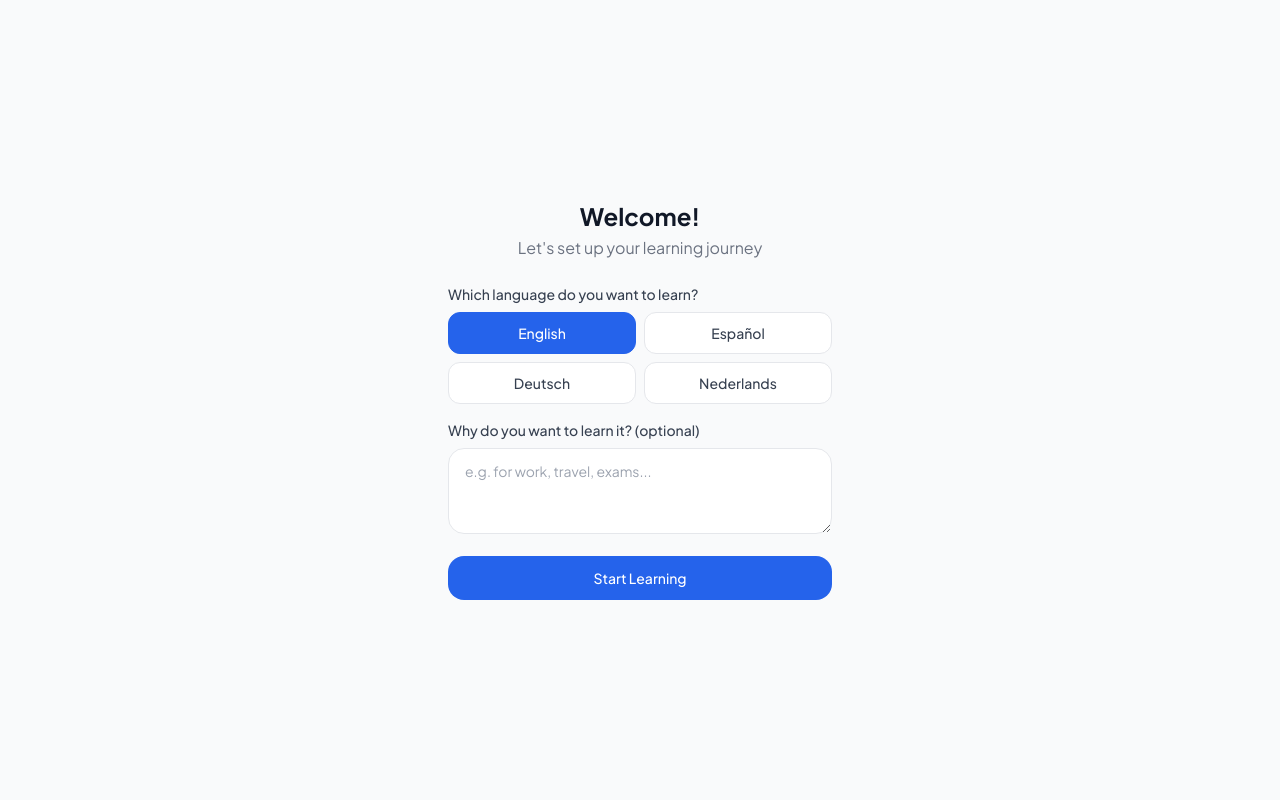
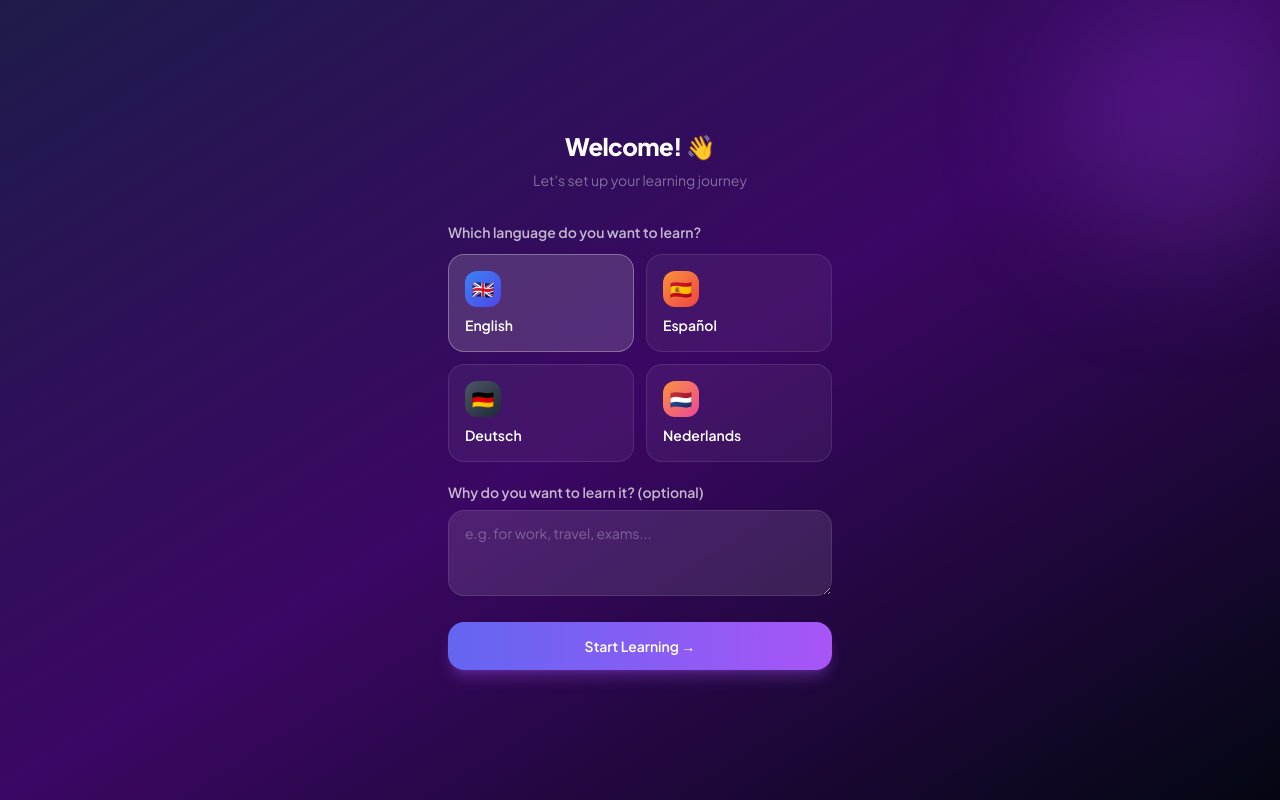
Before and after one commit to Ahmed-apou-lhaasan/ai-language-coach, a Next.js app: page /onboarding in a window 1280 px wide. Built offline with nearby package versions, Linux system fonts and the light colour scheme.

Commit message:
Update page.tsx

```diff
--- a/app/onboarding/page.tsx
+++ b/app/onboarding/page.tsx
@@ -5,10 +5,10 @@
 import { createClient } from "@/lib/supabase/client";
 
 const LANGUAGES = [
-  { id: "english", label: "English" },
-  { id: "spanish", label: "Español" },
-  { id: "german", label: "Deutsch" },
-  { id: "dutch", label: "Nederlands" },
+  { id: "english", label: "English", emoji: "🇬🇧", color: "from-blue-500 to-indigo-600" },
+  { id: "spanish", label: "Español", emoji: "🇪🇸", color: "from-orange-400 to-red-500" },
+  { id: "german", label: "Deutsch", emoji: "🇩🇪", color: "from-gray-600 to-gray-800" },
+  { id: "dutch", label: "Nederlands", emoji: "🇳🇱", color: "from-orange-400 to-pink-500" },
 ];
 
 export default function OnboardingPage() {
@@ -49,40 +49,49 @@
   }
 
   return (
-    <div className="min-h-screen flex items-center justify-center bg-gray-50 px-4">
-      <div className="max-w-sm w-full">
-        <h1 className="text-2xl font-bold text-gray-900 mb-1 text-center">
-          Welcome!
-        </h1>
-        <p className="text-gray-500 mb-6 text-center">
-          Let's set up your learning journey
-        </p>
+    <div className="min-h-screen flex items-center justify-center bg-gradient-to-br from-indigo-950 via-purple-950 to-gray-950 px-4 py-8 relative overflow-hidden">
+      <div className="absolute w-64 h-64 bg-purple-500/20 rounded-full blur-3xl top-0 -right-10 animate-float" />
 
-        <form onSubmit={handleSubmit} className="space-y-4">
+      <div className="max-w-sm w-full relative z-10 animate-fade-up">
+        <div className="text-center mb-8">
+          <h1 className="text-2xl font-extrabold text-white tracking-tight">
+            Welcome! 👋
+          </h1>
+          <p className="text-white/40 mt-2 text-sm">
+            Let's set up your learning journey
+          </p>
+        </div>
+
+        <form onSubmit={handleSubmit} className="space-y-5">
           <div>
-            <label className="text-sm font-medium text-gray-700 block mb-2">
+            <label className="text-sm font-semibold text-white/70 block mb-3">
               Which language do you want to learn?
             </label>
-            <div className="grid grid-cols-2 gap-2">
+            <div className="grid grid-cols-2 gap-3">
               {LANGUAGES.map((l) => (
                 <button
                   key={l.id}
                   type="button"
                   onClick={() => setLanguage(l.id)}
-                  className={`border rounded-xl py-2.5 text-sm font-medium transition ${
+                  className={`card-hover rounded-2xl p-4 text-left transition border ${
                     language === l.id
-                      ? "bg-blue-600 text-white border-blue-600"
-                      : "bg-white text-gray-700 border-gray-200"
+                      ? "border-white/30 bg-white/15"
+                      : "border-white/10 bg-white/5"
                   }`}
                 >
-                  {l.label}
+                  <div
+                    className={`w-9 h-9 rounded-xl bg-gradient-to-br ${l.color} flex items-center justify-center text-lg mb-2`}
+                  >
+                    {l.emoji}
+                  </div>
+                  <p className="text-sm font-semibold text-white">{l.label}</p>
                 </button>
               ))}
             </div>
           </div>
 
           <div>
-            <label className="text-sm font-medium text-gray-700 block mb-2">
+            <label className="text-sm font-semibold text-white/70 block mb-2">
               Why do you want to learn it? (optional)
             </label>
             <textarea
@@ -90,20 +99,20 @@
               onChange={(e) => setReason(e.target.value)}
               placeholder="e.g. for work, travel, exams..."
               rows={3}
-              className="w-full border rounded-2xl px-4 py-3 text-sm focus:outline-none focus:ring-2 focus:ring-blue-500"
+              className="w-full bg-white/10 backdrop-blur border border-white/10 rounded-2xl px-4 py-3 text-sm text-white placeholder-white/30 focus:outline-none focus:ring-2 focus:ring-purple-400"
             />
           </div>
 
           <button
             type="submit"
             disabled={loading}
-            className="w-full bg-blue-600 text-white rounded-2xl py-3 text-sm font-medium disabled:opacity-50"
+            className="w-full bg-gradient-to-r from-indigo-500 to-purple-500 text-white rounded-2xl py-3.5 text-sm font-semibold shadow-lg shadow-purple-500/30 disabled:opacity-50"
           >
-            {loading ? "Saving..." : "Start Learning"}
+            {loading ? "Saving..." : "Start Learning →"}
           </button>
 
           {error && (
-            <p className="text-sm text-red-500 text-center">{error}</p>
+            <p className="text-sm text-red-400 text-center">{error}</p>
           )}
         </form>
       </div>
```
